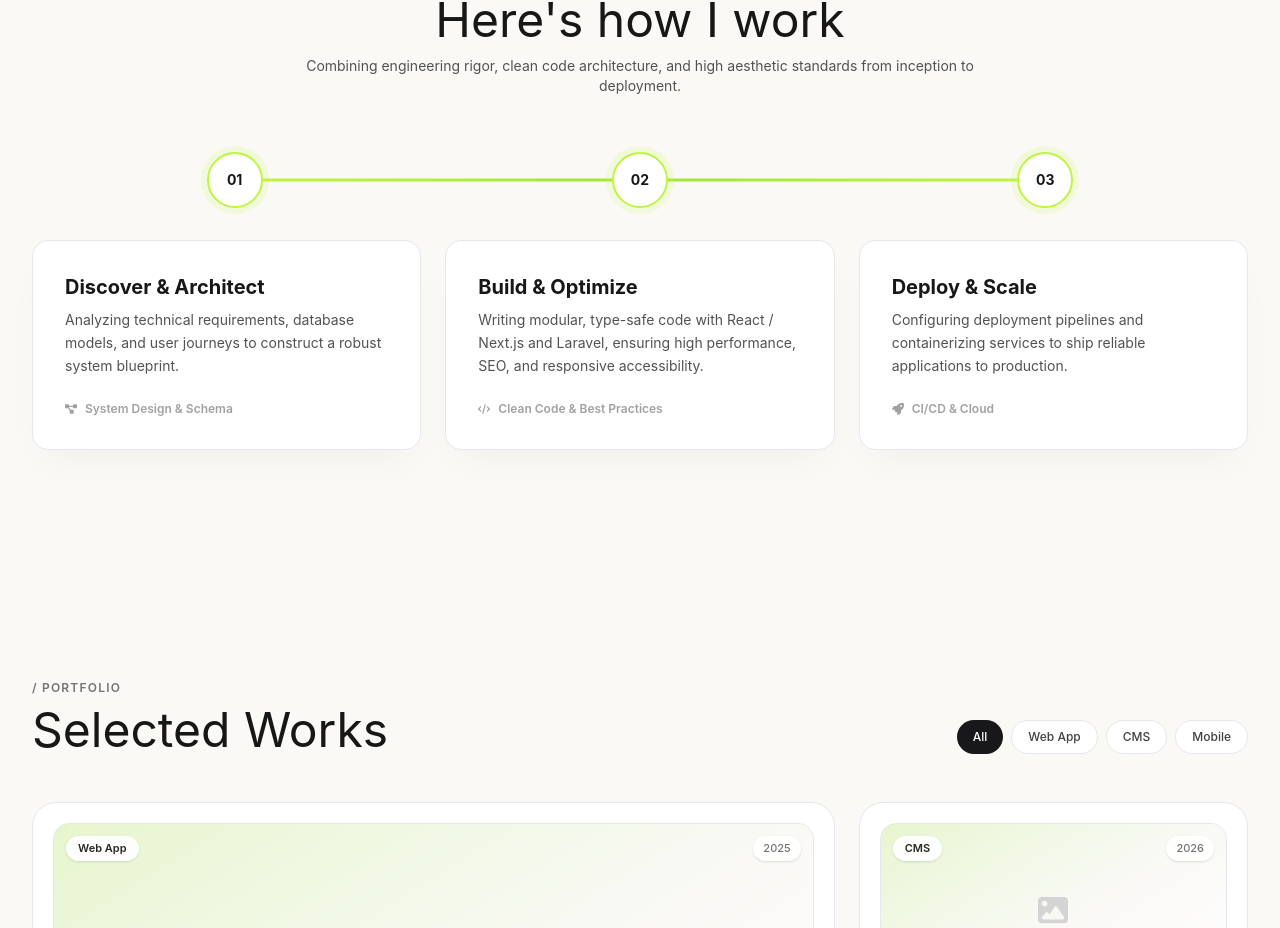
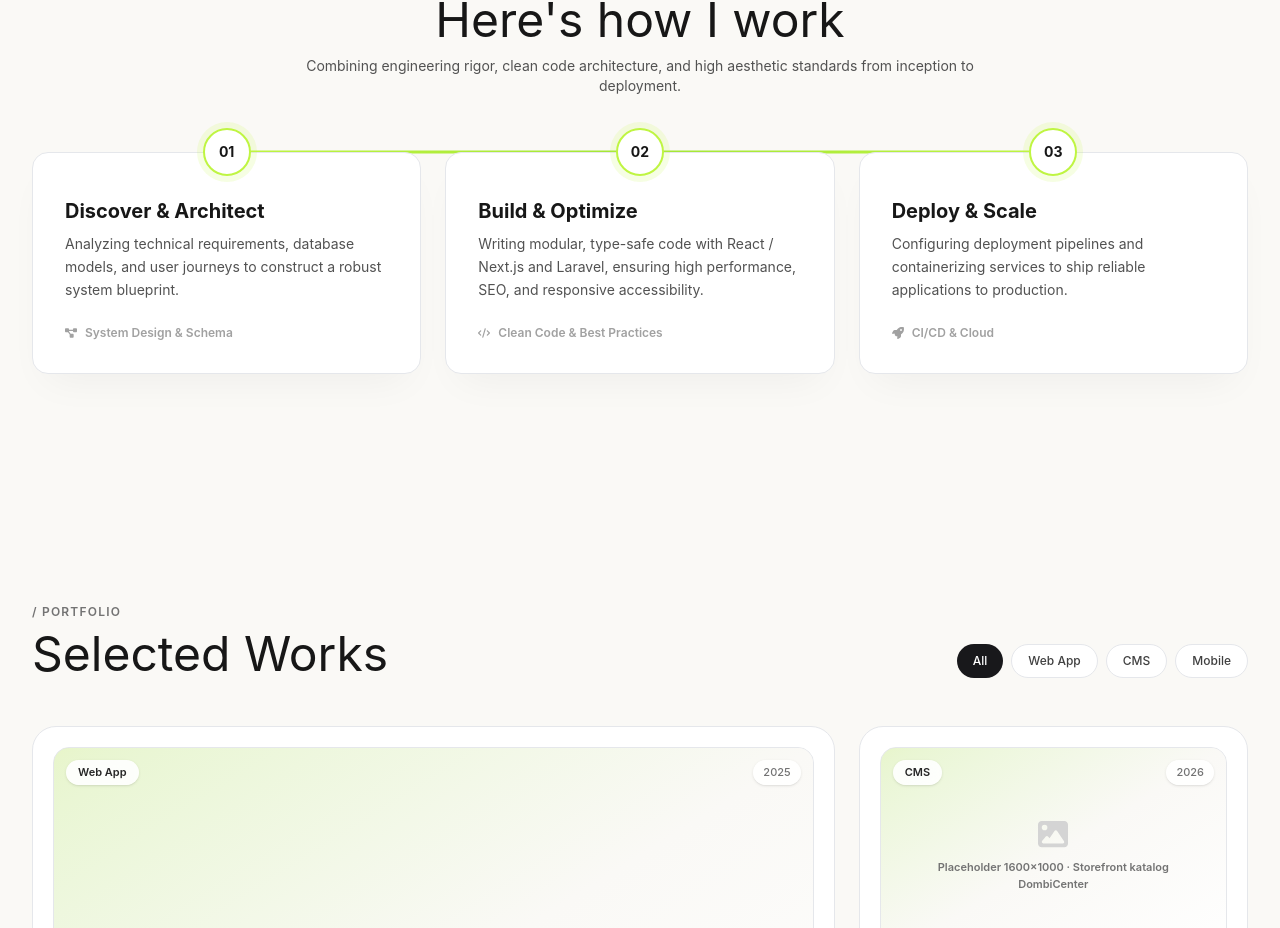
Before and after one commit to leanderarya/portfolio, a Next.js app: page / in a window 1280 px wide. Shown: the part 1976-2904 px from the top of the page. Built offline with nearby package versions, Linux system fonts and the light colour scheme; a web font is replaced by a local one.

Commit message:
feat(process): node nomor menempel di puncak tiap kartu, tali lime menyambung di baliknya

```diff
--- a/components/Process.tsx
+++ b/components/Process.tsx
@@ -43,22 +43,23 @@ export default function Process() {
         </p>
       </Reveal>
 
-      {/* Timeline penghubung — desktop */}
-      <div className="relative hidden md:block mb-8" aria-hidden>
-        {/* tali lime */}
+      <div className="relative md:mt-8">
+        {/* tali lime — lewat di balis kartu, tampak di celah antar kartu & sekitar node */}
         <motion.div
-          className="absolute top-1/2 left-[16.67%] right-[16.67%] h-[3px] -translate-y-1/2 rounded-full origin-left bg-gradient-to-r from-lime via-lime-hover to-lime"
+          aria-hidden
+          className="absolute top-0 left-[16.67%] right-[16.67%] h-[3px] -translate-y-1/2 rounded-full origin-left bg-gradient-to-r from-lime via-lime-hover to-lime hidden md:block"
           initial={rm ? false : { scaleX: 0 }}
           whileInView={{ scaleX: 1 }}
           viewport={{ once: true, margin: "-80px" }}
           transition={{ duration: 1, ease: EASE, delay: 0.35 }}
         />
-        {/* node nomor */}
-        <div className="relative grid grid-cols-3">
+
+        <Stagger className="grid grid-cols-1 md:grid-cols-3 gap-6" gap={0.1}>
           {steps.map((s, i) => (
-            <div key={s.n} className="flex justify-center">
+            <StaggerItem key={s.n} className="relative hover:-translate-y-1 transition-transform duration-300">
+              {/* node menempel di puncak kartu */}
               <motion.span
-                className="flex items-center justify-center w-14 h-14 rounded-full bg-white border-2 border-lime text-sm font-bold text-neutral-900 shadow-[0_0_0_6px_rgba(191,245,66,0.15)]"
+                className="hidden md:flex absolute -top-6 left-1/2 -translate-x-1/2 z-10 items-center justify-center w-12 h-12 rounded-full bg-white border-2 border-lime text-sm font-bold text-neutral-900 shadow-[0_0_0_6px_rgba(191,245,66,0.15)]"
                 initial={rm ? false : { scale: 0, opacity: 0 }}
                 whileInView={{ scale: 1, opacity: 1 }}
                 viewport={{ once: true, margin: "-80px" }}
@@ -66,15 +67,8 @@ export default function Process() {
               >
                 {s.n}
               </motion.span>
-            </div>
-          ))}
-        </div>
-      </div>
 
-      <Stagger className="grid grid-cols-1 md:grid-cols-3 gap-6" gap={0.1}>
-        {steps.map((s) => (
-          <StaggerItem key={s.n} className="hover:-translate-y-1 transition-transform duration-300">
-            <div className="bg-white p-8 rounded-2xl border border-[#E5E7EB] shadow-soft-ambient h-full group">
+              <div className="bg-white p-8 pt-8 md:pt-11 rounded-2xl border border-[#E5E7EB] shadow-soft-ambient h-full group">
                 <h3 className="text-xl font-bold text-neutral-900 mb-2">
                   <span className="md:hidden font-mono text-sm text-lime-600 mr-2">{s.n}</span>
                   {s.title}
@@ -88,6 +82,7 @@ export default function Process() {
             </StaggerItem>
           ))}
         </Stagger>
+      </div>
     </section>
   );
 }
```
Lines whose indentation alone changed are shown as unchanged.
